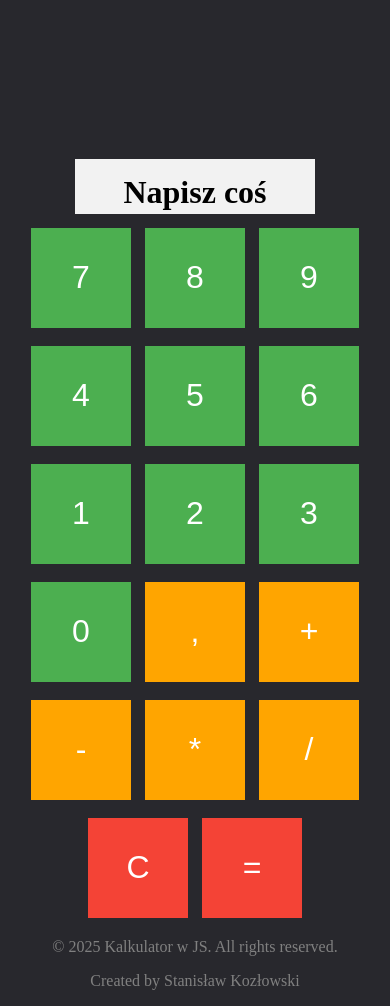
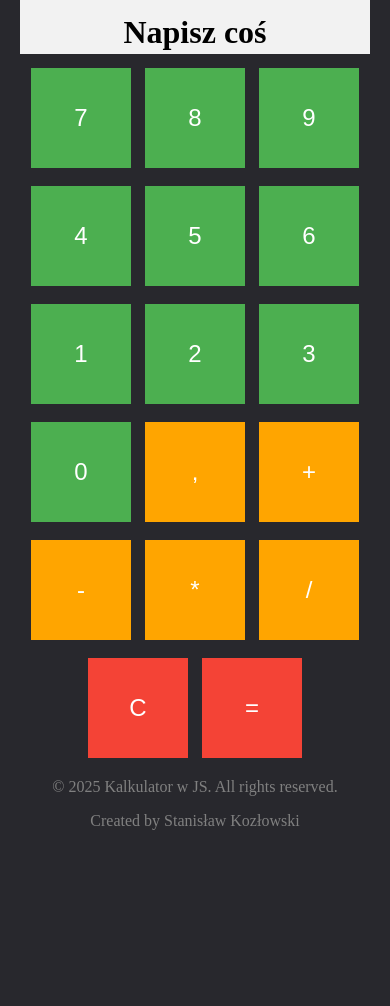
Before and after one commit to Fistaszeq/KalkulatorJS, a plain HTML site: page index.html in a window 390 px wide. After the commit the page ends 846 px from the top, so only its background shows below. Drawn offline with Linux system fonts and the light colour scheme.

Commit message:
Add files via upload

```diff
--- a/style.css
+++ b/style.css
@@ -103,21 +103,20 @@ button[id="="] {
     border: 2px solid #f44336;
 }
  @media (max-width: 600px) {
-    /* main {
+    main {
         grid-template-columns: repeat(3, 1fr);
+    }
+
+    .btn {
+        width: 100px;
+        height: 100px;
+        font-size: 24px;
+    }
+
+    #output {
         width: 100%;
     }
 
-    .btn {
-        width: 80px;
-        height: 80px;
-        font-size: 14px;
-    } */
-
-    #output {
-        width: 60%;
-        margin-top: 10em;
-    }
 }
 /*
 @media (max-width: 400px) {
```
Also changed, not shown: 1 other file.
